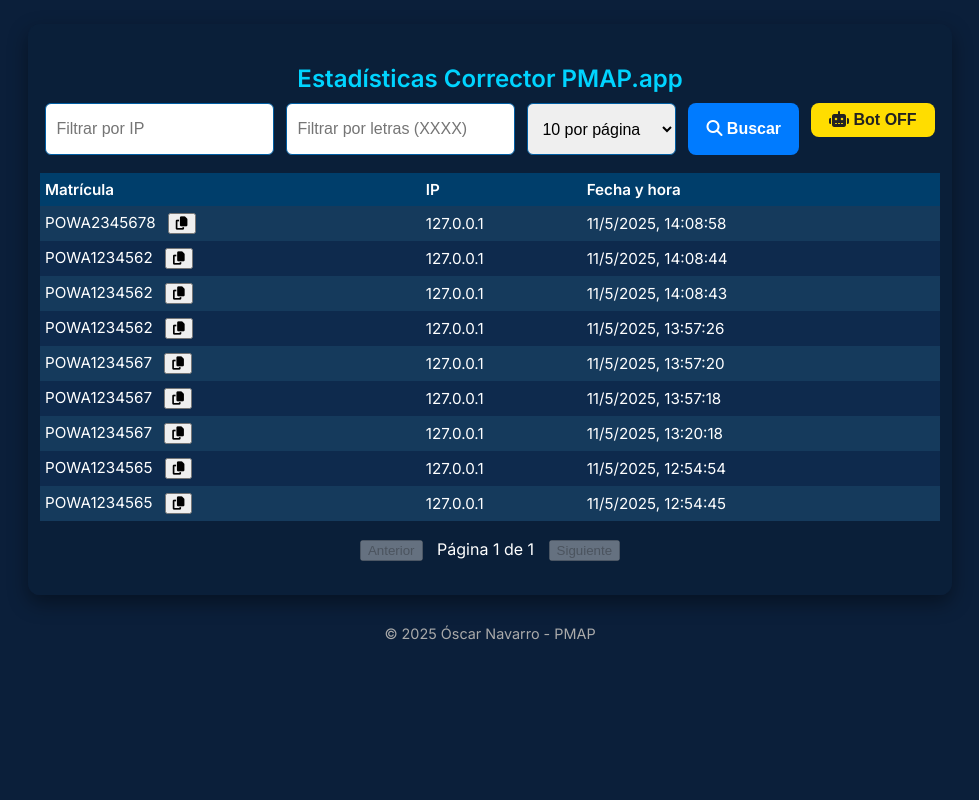
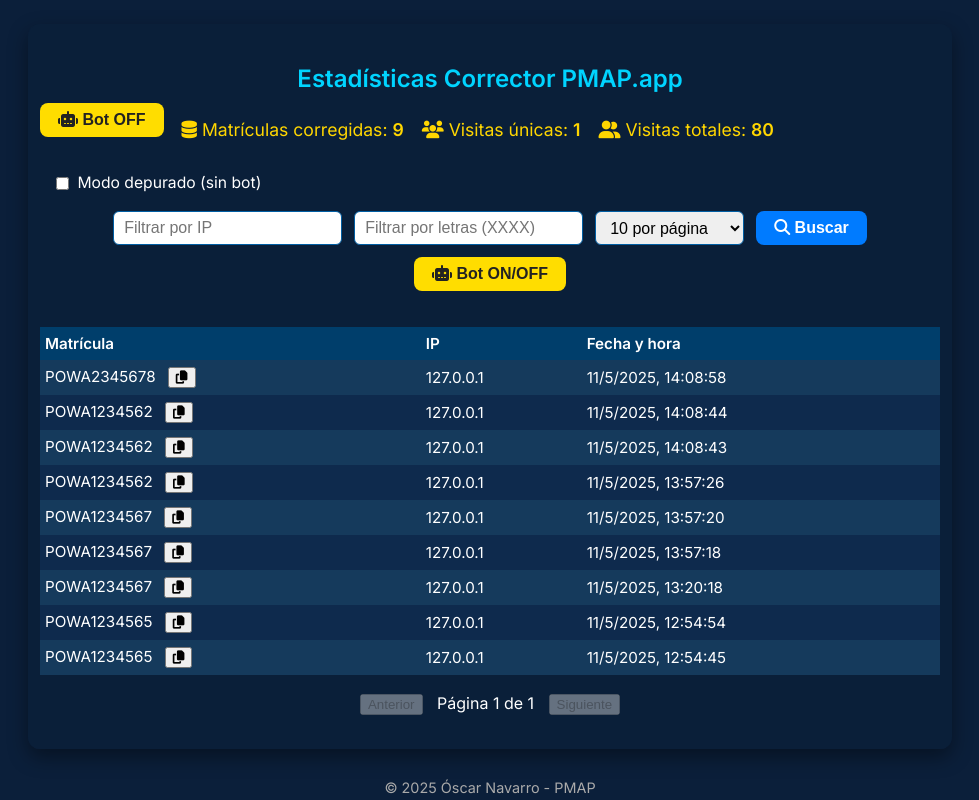
Before and after one commit to iKuneSocom/corrector_mat_teu, a Flask app: page /stats/ in a window 1280 px wide. Shown: the whole page, without its empty margins (150-1129 px from the left). Run offline with Flask 2, Linux system fonts and the light colour scheme; data comes from the database, SQL or seed files in the repository.

Commit message:
Visitas filtradas en stats_db.py

```diff
--- a/stats/stats_db.py
+++ b/stats/stats_db.py
@@ -73,6 +73,35 @@ def api_correcciones():
         'total': total
     })
 
+@stats_bp.route('/stats/api/contador_correcciones')
+def contador_correcciones():
+    db = get_db()
+    total = db.execute('SELECT COUNT(*) FROM correcciones').fetchone()[0]
+    db.close()
+    return jsonify({'total': total})
+
+@stats_bp.route('/stats/api/contadores')
+def contadores():
+    depurado = request.args.get('depurado', '0') == '1'
+    db = get_db()
+    # Visitas únicas (por IP) y totales
+    if depurado:
+        # Excluir IP del bot, por ejemplo '127.0.0.2' o la que uses para el bot
+        bot_ip = '127.0.0.2'  # Cambia esto por la IP real del bot si es otra
+        total_visitas = db.execute("SELECT COUNT(*) FROM visitas WHERE ip != ?", (bot_ip,)).fetchone()[0]
+        visitas_unicas = db.execute("SELECT COUNT(DISTINCT ip) FROM visitas WHERE ip != ?", (bot_ip,)).fetchone()[0]
+        total_correcciones = db.execute("SELECT COUNT(*) FROM correcciones WHERE ip != ?", (bot_ip,)).fetchone()[0]
+    else:
+        total_visitas = db.execute("SELECT COUNT(*) FROM visitas").fetchone()[0]
+        visitas_unicas = db.execute("SELECT COUNT(DISTINCT ip) FROM visitas").fetchone()[0]
+        total_correcciones = db.execute("SELECT COUNT(*) FROM correcciones").fetchone()[0]
+    db.close()
+    return jsonify({
+        'visitas_unicas': visitas_unicas,
+        'visitas_totales': total_visitas,
+        'correcciones_totales': total_correcciones
+    })
+
 app.register_blueprint(stats_bp)
 
 if __name__ == '__main__':
--- a/templates/stats_db.html
+++ b/templates/stats_db.html
@@ -106,6 +106,25 @@
 <body>
     <div class="main-container">
         <h1>Estadísticas Corrector PMAP.app</h1>
+        <div style="display:flex; align-items:center; gap:18px; margin-bottom:18px; flex-wrap:wrap;">
+            <button class="boton-bot" id="toggleBot"><i class="fa-solid fa-robot"></i> Bot ON/OFF</button>
+            <span style="font-size:1.1em; color:#FFD600;">
+                <i class="fa-solid fa-database"></i>
+                Matrículas corregidas: <b id="correccionesCount">...</b>
+            </span>
+            <span style="font-size:1.1em; color:#FFD600;">
+                <i class="fa-solid fa-users"></i>
+                Visitas únicas: <b id="visitasUnicas">...</b>
+            </span>
+            <span style="font-size:1.1em; color:#FFD600;">
+                <i class="fa-solid fa-user-group"></i>
+                Visitas totales: <b id="visitasTotales">...</b>
+            </span>
+            <label style="margin-left:12px; font-size:0.98em;">
+                <input type="checkbox" id="depuradoChk" style="vertical-align:middle; margin-right:4px;">
+                Modo depurado (sin bot)
+            </label>
+        </div>
         <div class="filters">
             <input type="text" id="filterIp" placeholder="Filtrar por IP">
             <input type="text" id="filterLetras" maxlength="4" placeholder="Filtrar por letras (XXXX)">
@@ -218,6 +237,17 @@
             toggleBotBtn.disabled = false;
         });
 
+        async function cargarContadores() {
+            const depurado = document.getElementById('depuradoChk').checked ? '1' : '0';
+            const res = await fetch(`/stats/api/contadores?depurado=${depurado}`);
+            const data = await res.json();
+            document.getElementById('correccionesCount').textContent = data.correcciones_totales;
+            document.getElementById('visitasUnicas').textContent = data.visitas_unicas;
+            document.getElementById('visitasTotales').textContent = data.visitas_totales;
+        }
+
+        document.getElementById('depuradoChk').addEventListener('change', cargarContadores);
+
         function copiarMatricula(matricula) {
             navigator.clipboard.writeText(matricula);
             alert('¡Matrícula copiada al portapapeles!');
@@ -226,6 +256,7 @@
         document.addEventListener('DOMContentLoaded', () => {
             cargarCorrecciones();
             actualizarEstadoBot();
+            cargarContadores();
         });
     </script>
 </body>
```
